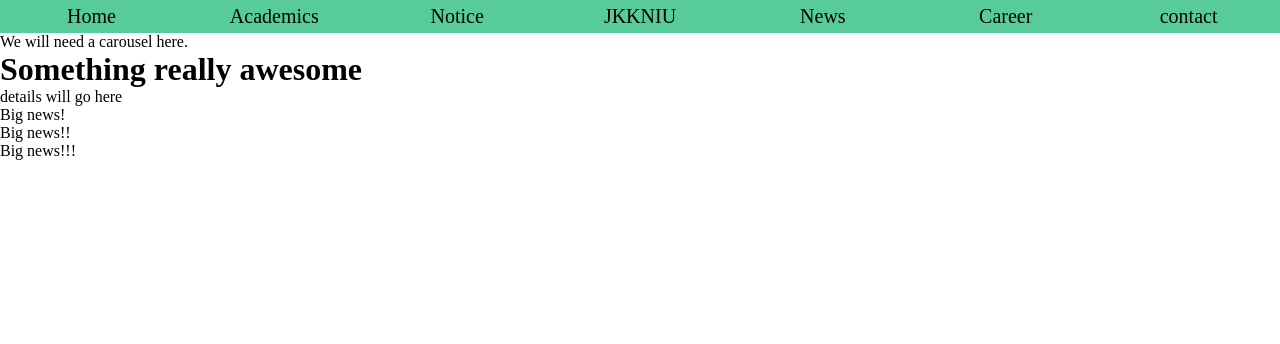
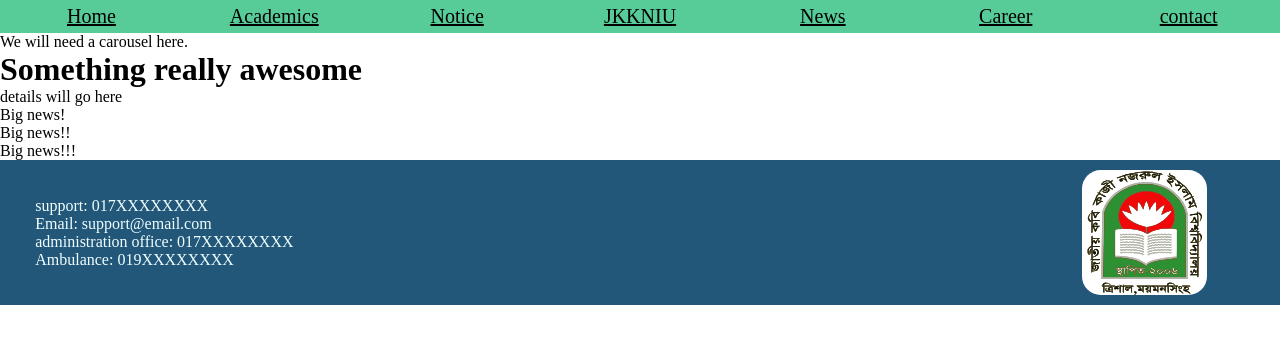
Before and after one commit to sakib3201/jkkniu-website-remake, a plain HTML site: page index.html in a window 1280 px wide. Drawn offline with Linux system fonts and the light colour scheme.

Commit message:
Added a basic footer
Added basic footer, uploaded some documentations including color palette .
Also turned navbar text to empty link texts so teammates can easily work on them.

```diff
--- a/index.html
+++ b/index.html
@@ -13,16 +13,18 @@
 <body>
     <!-- Navbar starts-->
     <header>
+
     <nav>
         <ul>
-            <li>Home</li>
-            <li>Academics</li>
-            <li>Notice</li>
-            <li>JKKNIU</li>
-            <li>News</li>
-            <li>Career</li>
-            <li>contact</li>
+            <li> <a href="index.html">Home</a></li>
+            <li><a href="">Academics</a></li>
+            <li><a href="">Notice</a></li>
+            <li><a href="">JKKNIU</a></li>
+            <li><a href="">News</a></li>
+            <li><a href="">Career</a></li>
+            <li><a href="">contact</a></li>
         </ul>
+
     </nav>
     </header>
     <!-- Navbar ends-->
@@ -68,7 +70,13 @@
 
     <!--Footer Begin-->
     <footer>
-
+        <ul>
+            <li>support: 017XXXXXXXX</li>
+            <li>Email: support@email.com</li>
+            <li>administration office: 017XXXXXXXX</li>
+            <li>Ambulance: 019XXXXXXXX</li>
+        </ul>
+        <img src="assets/jkkniu_logo.svg">
     </footer>
     <!--Footer End-->
 </body>
--- a/styles/homepage.css
+++ b/styles/homepage.css
@@ -19,3 +19,33 @@ nav ul li{
     font-size: 1.25rem;
     text-align: center;
 }
+nav ul li a{
+    text-decoration: underline;
+    color: black;
+}
+#top-logo{
+    left: 45%;
+    max-height: 100px;
+    background-color: aliceblue;
+}
+footer {
+    background-color: #22577A;
+    display: flex;
+    justify-content: space-between;
+    padding: 10px;
+    align-items: center;
+}
+footer ul{
+    color: azure;
+    padding-left: 2%;
+    list-style: none;
+}
+footer img{
+    border-radius: 15%;
+    height: 125px;
+    width: 125px;
+    background-color: white;
+    position: relative;
+    right: 5%;
+    top: 5%;
+}
```
Also changed, not shown: documentations/Color Hunt Palette 22577a38a3a557cc9980ed99.png (added), documentations/color pallete assignment1.PNG (added), documentations/jkkniu logo.jpg (added).
